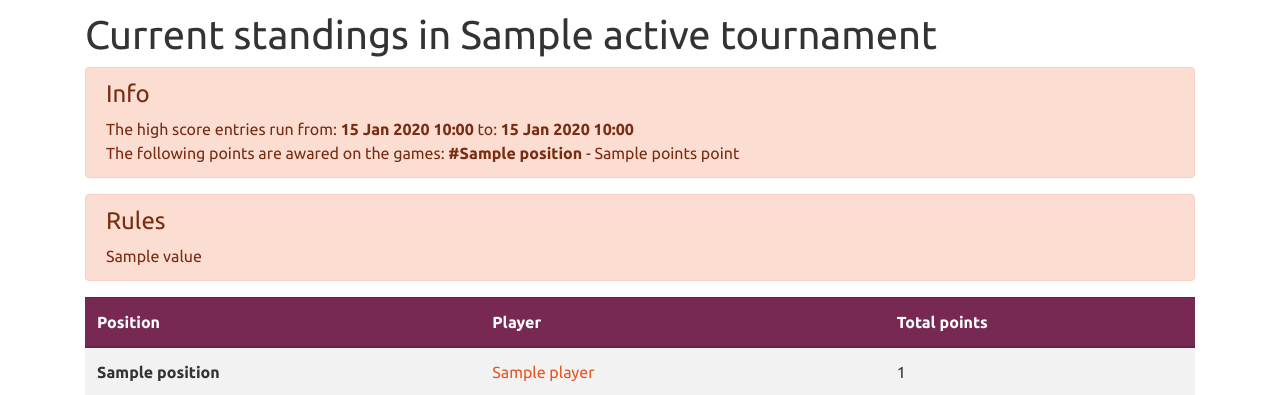
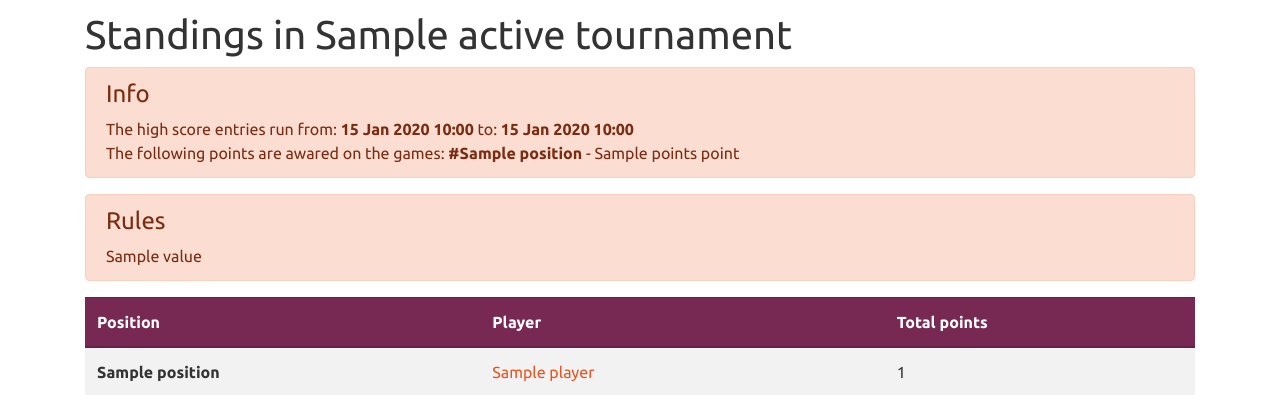
Before and after one commit to torsjonas/twentyfour_hours, a Django app: template core/templates/core/index.html in a window 1280 px wide. Shown: the part 61-456 px from the top of the page. Run offline with Django 3.2, Linux system fonts and the light colour scheme; the template is opened without the code that fills it: most values are stand-ins (such as "Sample title", 1, 10 or a date in 2020); some libraries are stand-ins or nearby versions.

Commit message:
removed "Current"

```diff
--- a/core/templates/core/index.html
+++ b/core/templates/core/index.html
@@ -12,9 +12,9 @@
     {% endif %}
     {% if not request.GET.division %}
         {% if not TOURNAMENT.playoffs_are_active %}
-            <h1>{% trans "Current standings in" %} {{ active_tournament.name }}</h1>
+            <h1>{% trans "Standings in" %} {{ active_tournament.name }}</h1>
         {% else %}
-            <h1>{% trans "Current qualification standings in" %} {{ active_tournament.name }}</h1>
+            <h1>{% trans "Qualification standings in" %} {{ active_tournament.name }}</h1>
         {% endif %}
         <div class="alert alert-primary" role="alert">
             <h4>{% trans "Info" %}</h4>
```
